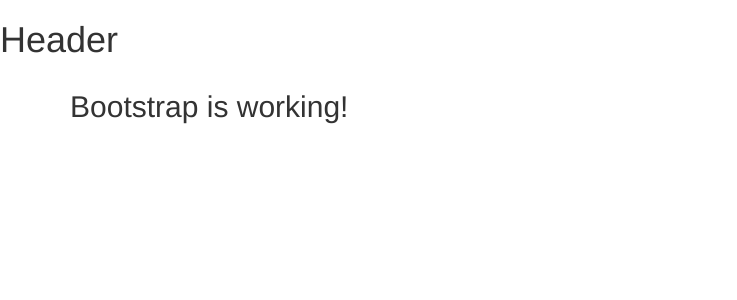
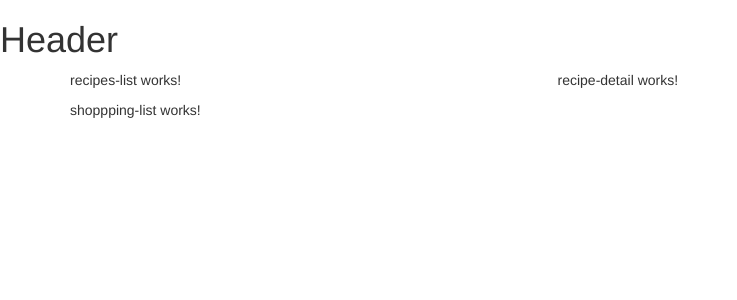
Before and after one commit to misterbin85/angular-lessons, an Angular app in the folder angular-lesson-app/: page / in a window 1280 px wide. Shown: the top 300 px of the page, without its empty margins (0-737 px from the left). Built offline with nearby package versions, Linux system fonts and the light colour scheme.

Commit message:
Some new code Module 3 lesson 6

```diff
--- a/angular-lesson-app/src/app/app.component.html
+++ b/angular-lesson-app/src/app/app.component.html
@@ -1,9 +1,9 @@
 <app-header></app-header>
-
 <div class="container">
   <div class="row">
     <div class="col-md-12">
-      <h2>Bootstrap is working!</h2>
+      <app-recipes></app-recipes>
+      <app-shoppping-list></app-shoppping-list>
     </div>
   </div>
 </div>
--- a/angular-lesson-app/src/app/recipes/recipes.component.html
+++ b/angular-lesson-app/src/app/recipes/recipes.component.html
@@ -1,3 +1,8 @@
-<p>
-  recipes works!
-</p>
+<div class="row">
+  <div class="col-md-5">
+    <app-recipes-list></app-recipes-list>
+  </div>
+  <div class="col-md-7">
+    <app-recipe-detail></app-recipe-detail>
+  </div>
+</div>
```
